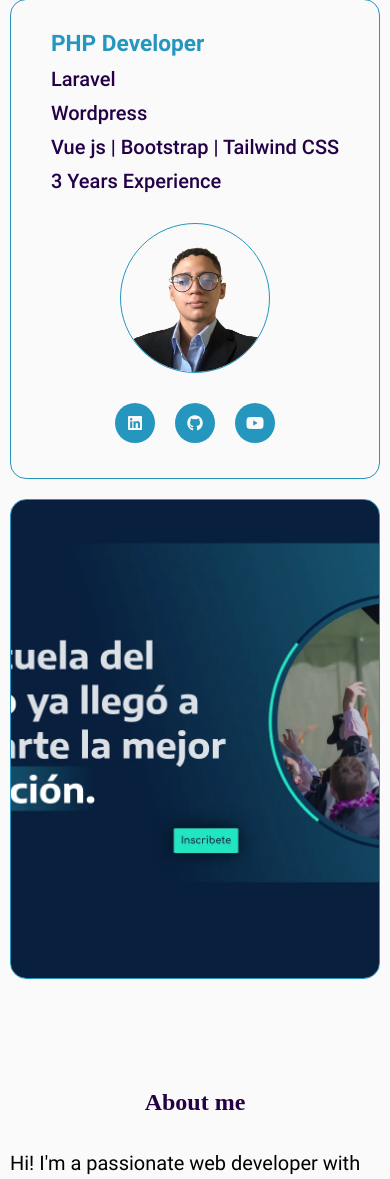
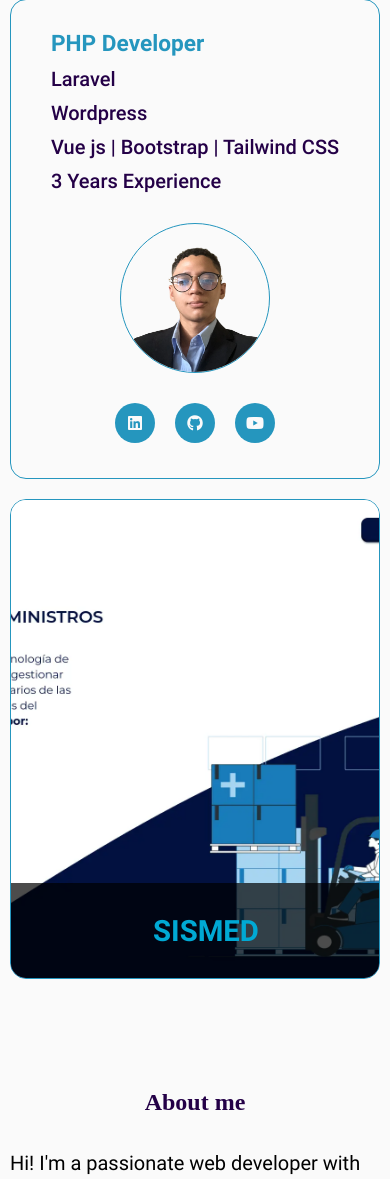
Before and after one commit to JDonquis/jdonquis.github.io, a PHP site: page / in a window 390 px wide. Shown: the part 158-1337 px from the top of the page. Run offline with PHP 8.4, Linux system fonts and the light colour scheme; some web fonts are replaced.

Commit message:
no hover

```diff
--- a/assets/css/responsive.css
+++ b/assets/css/responsive.css
@@ -109,6 +109,32 @@
 		height: 300px;
 
 	}
+
+	.text-slide-box {
+ 	position: relative;
+ 	top: -21%;
+ 	left: 0px;
+	background: rgba(0,0,0,.7);
+	z-index: 100;
+	background-blend-mode: darken;
+  	width: 100%;
+  	height: 20%;
+  	transition: all .3s ease-in;
+
+}
+
+.text-slide-box h3
+{
+	width: 100%;
+	height: 100%;
+	text-align: center;
+	padding-top: 8%;
+	font-size: 22pt;
+    font-family: 'Roboto-Bold';
+    font-weight: 700;
+    color: var(--colorBlueLight);
+
+}
 
 
 }
--- a/assets/css/slider.css
+++ b/assets/css/slider.css
@@ -16,11 +16,11 @@
 }
 
 .slide:hover{
-	cursor: pointer;
+/*	cursor: pointer;*/
 }
 
 
- .slide:hover .text-slide-box {
+ .text-slide-box {
  	position: relative;
  	top: -40%;
  	left: 0px;
--- a/index.html
+++ b/index.html
@@ -137,12 +137,7 @@
 				<div class="card-skills-resume">
 					<div class="slider">
 						<div class="slider--inner">
-							<div class="slide">
-								<img src="./assets/img/villadonq.webp" alt="Image of VillaDonq Project">
-								<div class="text-slide-box">
-									<h3>VILLADONQ</h3>
-								</div>
-							</div>
+
 							<div class="slide">
 								<img src="./assets/img/sismed.webp" alt="Image of SISMED Project">
 								<div class="text-slide-box">
@@ -153,6 +148,12 @@
 								<img src="./assets/img/sysver.webp" alt="Image of SysVer Project">
 								<div class="text-slide-box">
 									<h3>SYSVER</h3>
+								</div>
+							</div>
+							<div class="slide">
+								<img src="./assets/img/villadonq.webp" alt="Image of VillaDonq Project">
+								<div class="text-slide-box">
+									<h3>VILLADONQ</h3>
 								</div>
 							</div>
 
```
